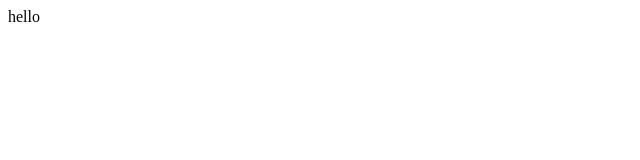
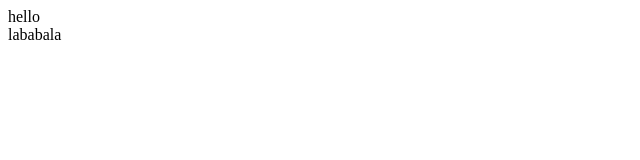
Before and after one commit to Maykeros/demo-repo, a plain HTML site: page index.html in a window 1280 px wide. Shown: the full height of the page, 0-640 px from the left. Drawn offline with Linux system fonts and the light colour scheme.

Commit message:
FirstgitCommittttt

```diff
--- a/index.html
+++ b/index.html
@@ -1 +1,2 @@
 <div>hello</div>
+<div>lababala</div>
```
